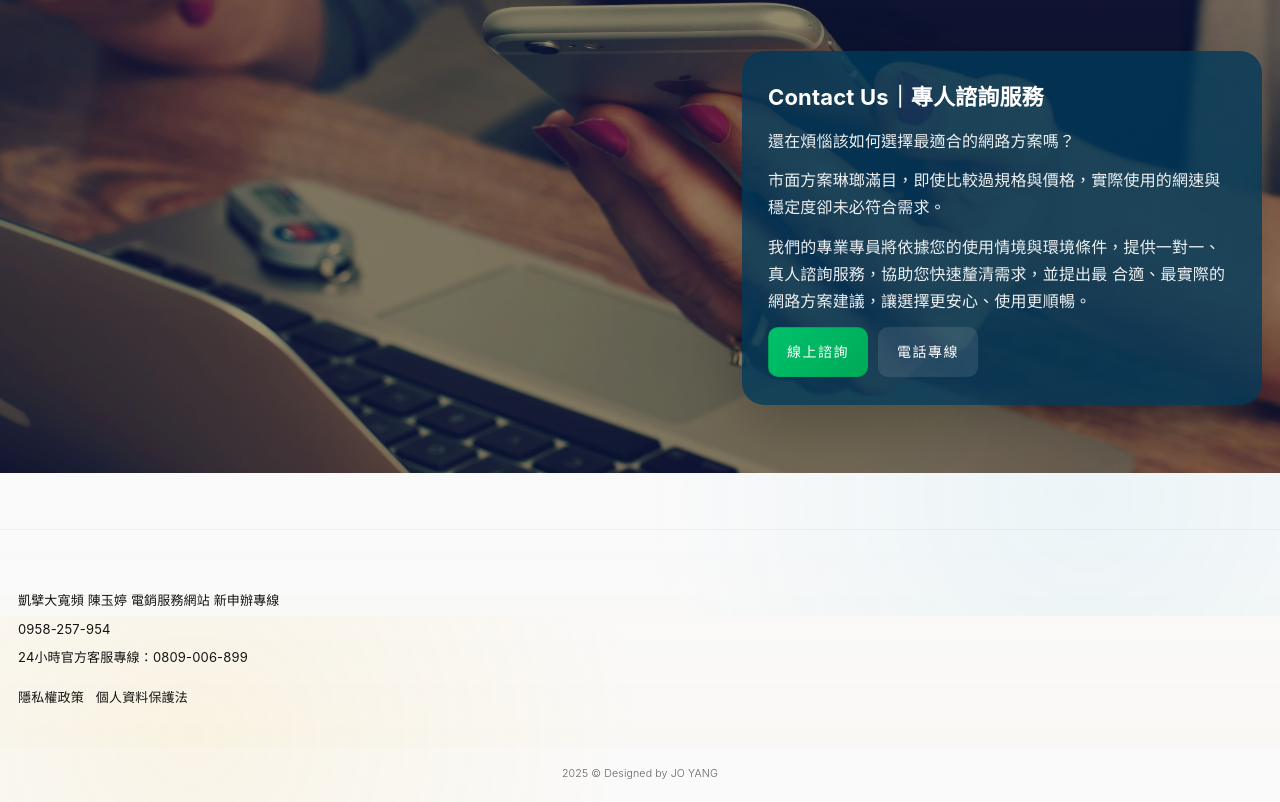
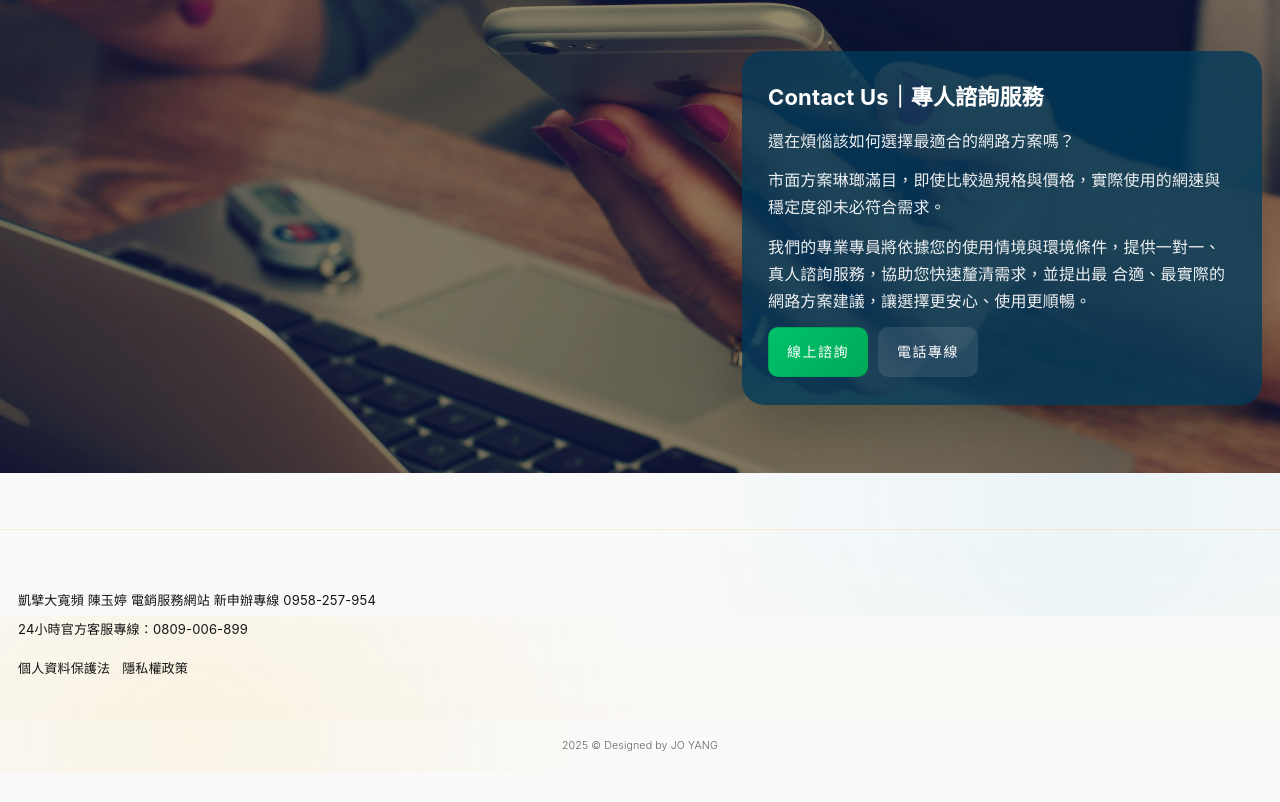
Before and after one commit to chiao429/kbropt, a React app: page / in a window 1280 px wide. Shown: the part 2584-3386 px from the top of the page. After the commit the page ends 3357 px from the top, so only its background shows below. Built offline with nearby package versions, Linux system fonts and the light colour scheme.

Commit message:
feat: 優化頁尾聯絡資訊排版與更新隱私權政策連結
- 將新申辦專線與電話號碼合併為單行顯示
- 移除獨立的電話號碼行,簡化頁尾資訊層級
- 調整連結順序,將個人資料保護法移至隱私權政策之前
- 更新隱私權政策連結網址為新版頁面

```diff
--- a/src/app/layout.tsx
+++ b/src/app/layout.tsx
@@ -91,19 +91,18 @@ export default function RootLayout({ children }: { children: React.ReactNode })
           <div className="container footer__row footer__row--stacked">
             <div className="footer__lines">
               <div className="footer__line">
-                凱擘大寬頻 {(SITE as any).footerName ?? SITE.name} 新申辦專線
+                凱擘大寬頻 {(SITE as any).footerName ?? SITE.name} 新申辦專線 {SITE.phoneDisplay}
               </div>
-              <div className="footer__line footer__line--phone">{SITE.phoneDisplay}</div>
-              <div className="footer__line">
+              <div className="footer__line footer__line--phone">
                 24小時官方客服專線：{SITE.officialSupportDisplay}
               </div>
               <div className="footer__links footer__links--center">
                 <div className="inline-links footer__links-row">
+                  <a href={SITE.personalDataProtectionUrl} rel="noopener" target="_blank">
+                    個人資料保護法
+                  </a>
                   <a href={SITE.privacyPolicyUrl} rel="noopener" target="_blank">
                     隱私權政策
-                  </a>
-                  <a href={SITE.personalDataProtectionUrl} rel="noopener" target="_blank">
-                    個人資料保護法
                   </a>
                 </div>
               </div>
--- a/src/lib/site.ts
+++ b/src/lib/site.ts
@@ -9,7 +9,7 @@ export const SITE = {
   phoneTel: 'tel:0958257954',
   lineUrl: 'https://line.me/ti/p/-sdLm9vh1i',
   officialSupportDisplay: '0809-006-899',
-  privacyPolicyUrl: 'https://www.kbro.com.tw/K01/about-news-detail_6_0_39_239066.html',
+  privacyPolicyUrl: 'https://www.kbro.com.tw/K01/content_8_3460_3461.html',
   personalDataProtectionUrl: 'https://www.kbro.com.tw/K01/about-news-detail_6_0_39_239066.html'
 };
 
```
